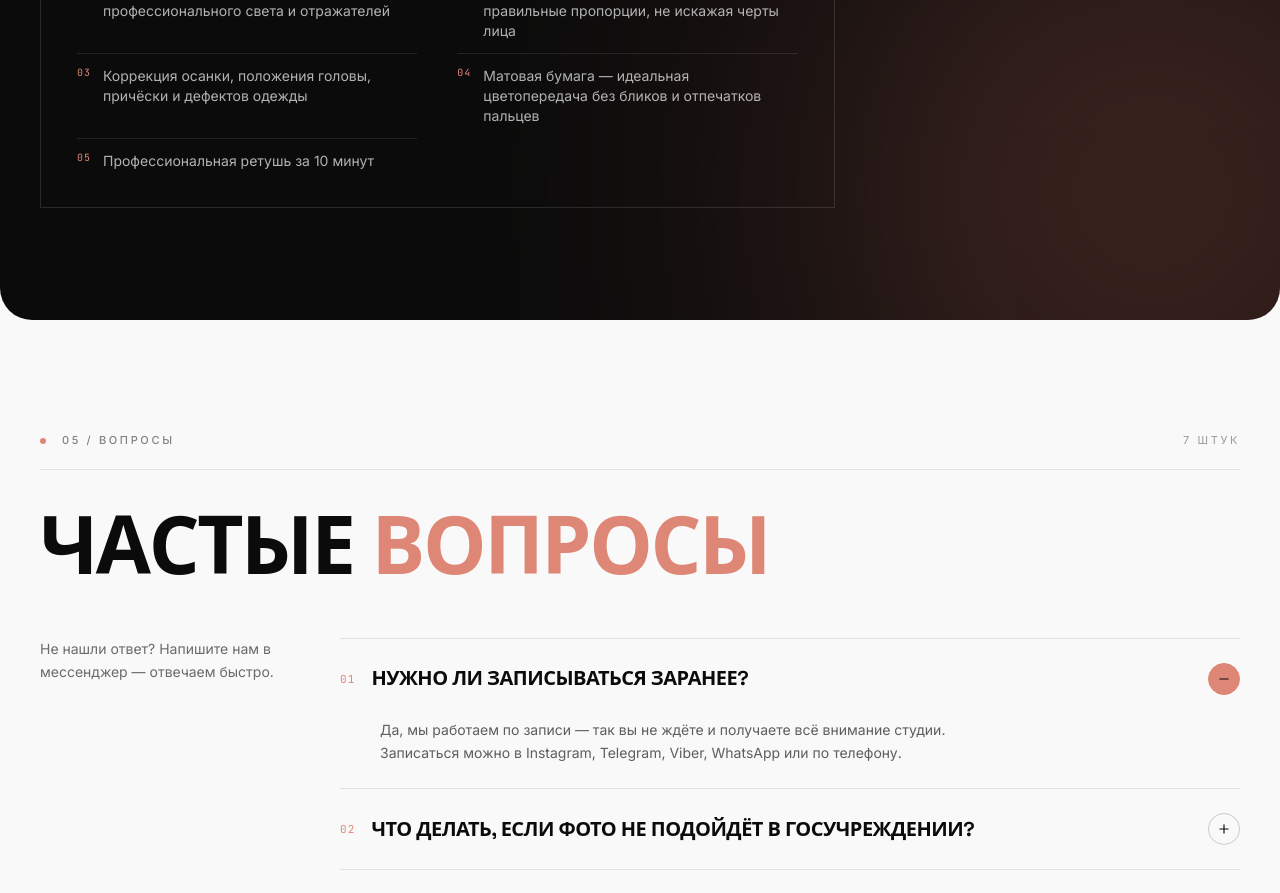
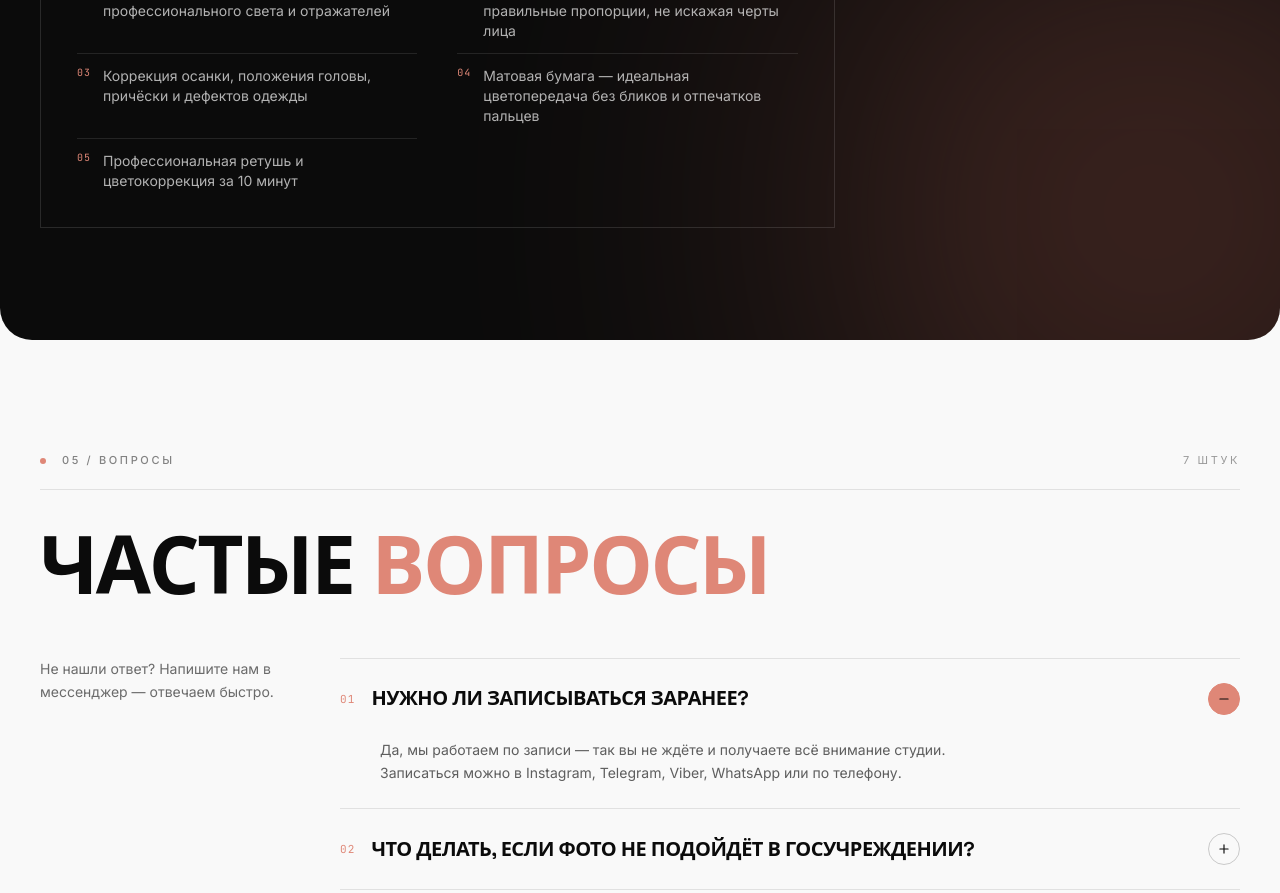
Before and after one commit to hylaron/ophotoby, a React (Vite) app: page / in a window 1280 px wide. Shown: the part 5460-6353 px from the top of the page. Built offline with nearby package versions, Linux system fonts and the light colour scheme; a web font is replaced by a local one.

Commit message:
Профессиональная ретушь и цвет кор

```diff
--- a/src/data.js
+++ b/src/data.js
@@ -115,7 +115,7 @@ export const QUALITY = [
   'Портретный объектив сохраняет правильные пропорции, не искажая черты лица',
   'Коррекция осанки, положения головы, причёски и дефектов одежды',
   'Матовая бумага — идеальная цветопередача без бликов и отпечатков пальцев',
-  'Профессиональная ретушь за 10 минут',
+  'Профессиональная ретушь и цветокоррекция за 10 минут',
 ];
 
 export const FAQ = [
```
